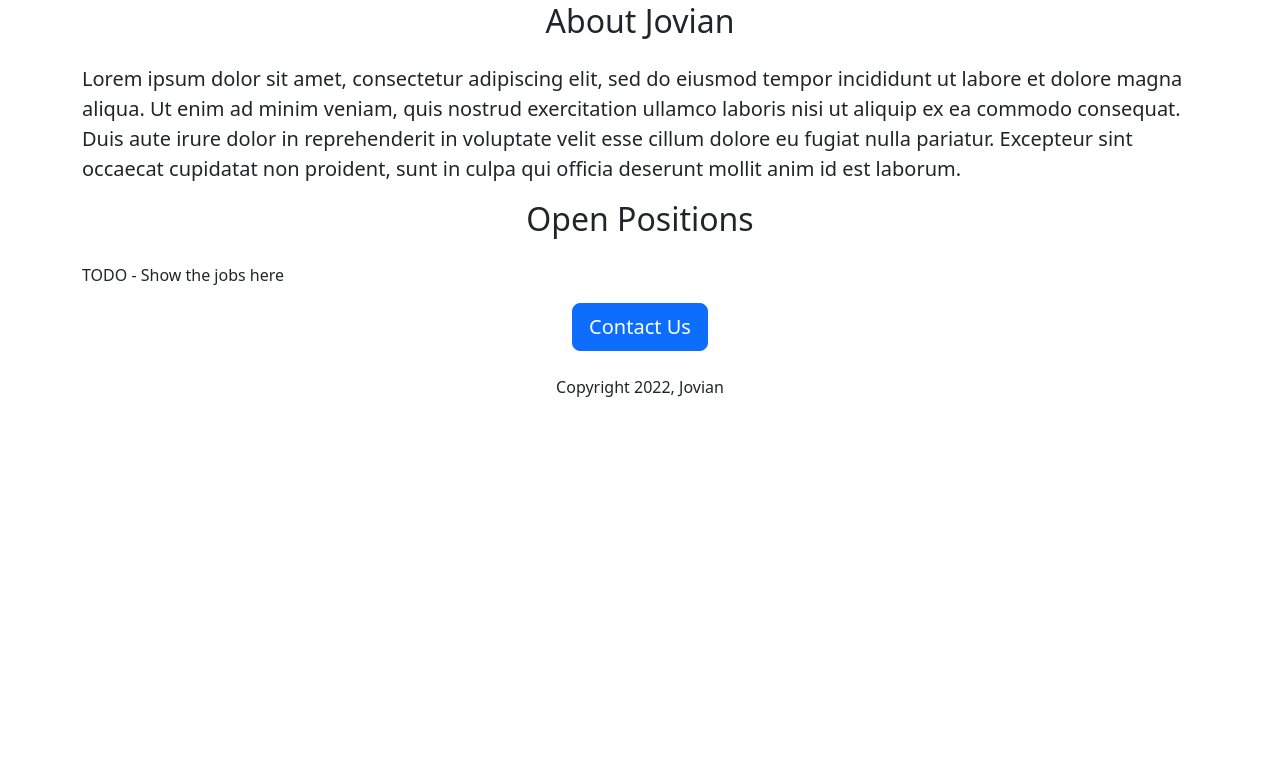
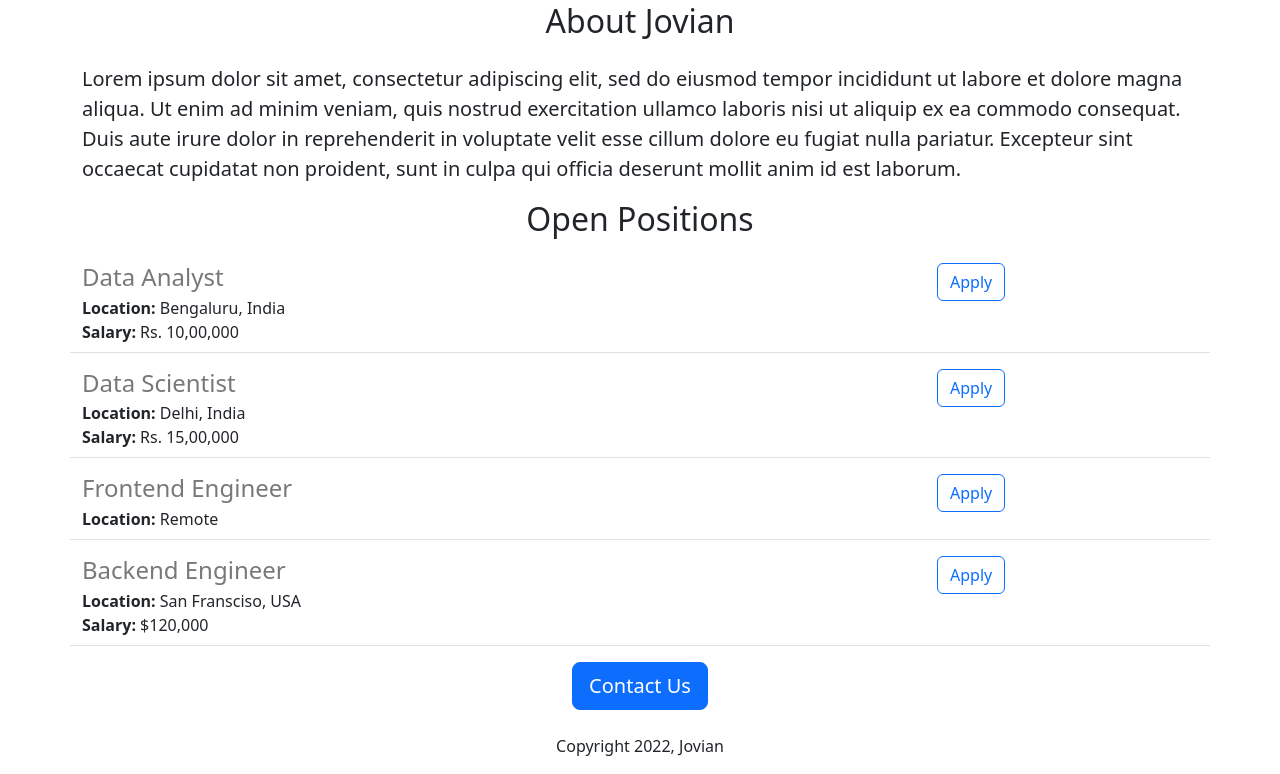
Before and after one commit to JoelKuruvill/jovian-careers-website-v2, a Flask app: page / in a window 1280 px wide. Shown: the part 446-1220 px from the top of the page. Before the commit the page ends 843 px from the top, so only its background shows below. Run offline with Flask 3, Linux system fonts and the light colour scheme.

Commit message:
Added dynamic data, and API routing.

```diff
--- a/app.py
+++ b/app.py
@@ -1,15 +1,45 @@
 #print("Hello World!")
 
-from flask import Flask, render_template
+from flask import Flask, render_template, jsonify
 
 app = Flask(__name__)
 
+JOBS = [
+  {
+    'id': 1,
+    'title': 'Data Analyst',
+    'location': 'Bengaluru, India',
+    'salary': 'Rs. 10,00,000'
+  },
+  {
+    'id': 2,
+    'title': 'Data Scientist',
+    'location': 'Delhi, India',
+    'salary': 'Rs. 15,00,000'
+  },
+  {
+    'id': 3,
+    'title': 'Frontend Engineer',
+    'location': 'Remote'
+  },
+  {
+    'id': 4,
+    'title': 'Backend Engineer',
+    'location': 'San Fransciso, USA',
+    'salary': '$120,000'
+  }
+]
 
 @app.route('/')
 def hello_world():
   #return "Hello World!"
-  return render_template('home.html')
+  return render_template('home.html',
+                         jobs=JOBS,
+                        company_name='Jovian')
 
+@app.route('/api/jobs')
+def list_jobs():
+  return jsonify(JOBS)
 
 if __name__ == '__main__':
   app.run(host='0.0.0.0', debug=True)  #port=8080
--- a/templates/home.html
+++ b/templates/home.html
@@ -15,14 +15,21 @@
   </head>
   <body>
     <div class="container">
-      <h1 class="text-center mt-2 mb-4">Jovian Careers</h1>
+      <h1 class="text-center mt-2 mb-4">
+        {{company_name}} Careers
+      </h1>
       <img class="img-fluid" id="banner" src="https://2448d4fa-9168-4fa1-bb51-e4b2eac2dbae-00-7bs4sjq43ele.worf.replit.dev/static/banner.jpg">
       <h2 class="text-center mt-2 mb-4">About Jovian</h2>
       <p class="lead">
         Lorem ipsum dolor sit amet, consectetur adipiscing elit, sed do eiusmod tempor incididunt ut labore et dolore magna aliqua. Ut enim ad minim veniam, quis nostrud exercitation ullamco laboris nisi ut aliquip ex ea commodo consequat. Duis aute irure dolor in reprehenderit in voluptate velit esse cillum dolore eu fugiat nulla pariatur. Excepteur sint occaecat cupidatat non proident, sunt in culpa qui officia deserunt mollit anim id est laborum.
       </p>
       <h2 class="text-center mt-2 mb-4">Open Positions</h2>
-      <p>TODO - Show the jobs here</p>
+      <div>
+        <!-- {{jobs}}  All JSON objects passed to this variable -->
+        {% for job in jobs %}
+          {% include 'jobitem.html' %}
+        {% endfor %}
+      </div>
       <div class="text-center">
         <button class="btn btn-primary btn-lg">Contact Us</button>
         <p class="mt-4"> Copyright 2022, Jovian</p>
--- /dev/null
+++ b/templates/jobitem.html
@@ -0,0 +1,19 @@
+<div class="border-bottom row" style="margin-bottom:16px;
+  padding-bottom:8px;">
+  <div class="col-9">
+    <h4 style="color:rgb(120,120,120); margin-bottom:4px;">
+      {{job['title']}}
+    </h4>
+    <div>
+      <b>Location:</b> {{job['location']}}
+    </div>
+    {% if 'salary' in job %}
+    <div>
+      <b>Salary:</b> {{job['salary']}}
+    </div>
+    {% endif %}
+  </div>
+  <div class="col-3">
+    <button type="button" class="btn btn-outline-primary">Apply</button>
+  </div>
+</div>
```
